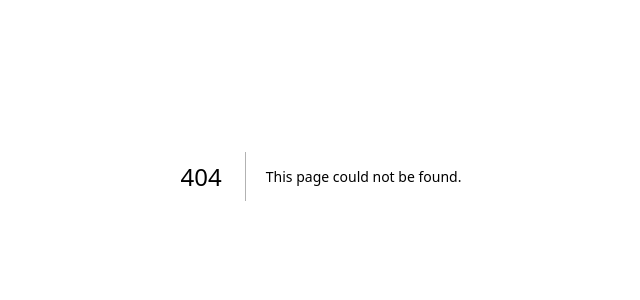
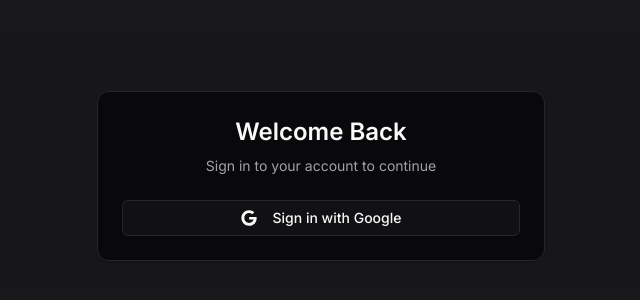
Before and after one commit to Barthmossr/finance-app, a Next.js app: page /login in a window 1280 px wide. Before the commit this address had no page. Shown: the part 224-524 px from the top of the page, without its empty margins (319-959 px from the left). Built offline with nearby package versions, Linux system fonts and the light colour scheme; no server answers.

Commit message:
feat: add login page

```diff
--- /dev/null
+++ b/src/app/login/page.tsx
@@ -0,0 +1,78 @@
+'use client'
+
+import { useState } from 'react'
+
+import { Loader2 } from 'lucide-react'
+
+import { Button } from '@/components/ui/button'
+import {
+  Card,
+  CardContent,
+  CardDescription,
+  CardHeader,
+  CardTitle,
+} from '@/components/ui/card'
+import { createClient } from '@/lib/supabase'
+
+function LoginPage() {
+  const [isLoading, setIsLoading] = useState(false)
+  const supabase = createClient()
+
+  const handleLogin = async () => {
+    setIsLoading(true)
+    try {
+      await supabase.auth.signInWithOAuth({
+        provider: 'google',
+        options: {
+          redirectTo: `${window.location.origin}/auth/callback`,
+        },
+      })
+    } catch (error) {
+      console.error('Login failed:', error)
+    } finally {
+      setIsLoading(false)
+    }
+  }
+
+  return (
+    <div className="flex min-h-screen items-center justify-center bg-muted/50 p-4">
+      <Card className="w-full max-w-md">
+        <CardHeader className="text-center">
+          <CardTitle className="text-2xl">Welcome Back</CardTitle>
+          <CardDescription>Sign in to your account to continue</CardDescription>
+        </CardHeader>
+        <CardContent>
+          <Button
+            variant="outline"
+            className="w-full"
+            onClick={handleLogin}
+            disabled={isLoading}
+          >
+            {isLoading ? (
+              <Loader2 className="mr-2 h-4 w-4 animate-spin" />
+            ) : (
+              <svg
+                className="mr-2 h-4 w-4"
+                aria-hidden="true"
+                focusable="false"
+                data-prefix="fab"
+                data-icon="google"
+                role="img"
+                xmlns="http://www.w3.org/2000/svg"
+                viewBox="0 0 488 512"
+              >
+                <path
+                  fill="currentColor"
+                  d="M488 261.8C488 403.3 391.1 504 248 504 110.8 504 0 393.2 0 256S110.8 8 248 8c66.8 0 123 24.5 166.3 64.9l-67.5 64.9C258.5 52.6 94.3 116.6 94.3 256c0 86.5 69.1 156.6 153.7 156.6 98.2 0 135-70.4 140.8-106.9H248v-85.3h236.1c2.3 12.7 3.9 24.9 3.9 41.4z"
+                ></path>
+              </svg>
+            )}
+            Sign in with Google
+          </Button>
+        </CardContent>
+      </Card>
+    </div>
+  )
+}
+
+export { LoginPage as default }
--- /dev/null
+++ b/src/components/auth-provider.tsx
@@ -0,0 +1,52 @@
+'use client'
+
+import { createContext, useContext, useEffect, useState } from 'react'
+
+import { Session, User } from '@supabase/supabase-js'
+
+import { createClient } from '@/lib/supabase'
+
+interface AuthContextType {
+  user: User | null
+  session: Session | null
+  isLoading: boolean
+}
+
+const AuthContext = createContext<AuthContextType | undefined>(undefined)
+
+function AuthProvider({ children }: { children: React.ReactNode }) {
+  const [user, setUser] = useState<User | null>(null)
+  const [session, setSession] = useState<Session | null>(null)
+  const [isLoading, setIsLoading] = useState(true)
+  const [supabase] = useState(() => createClient())
+
+  useEffect(() => {
+    const {
+      data: { subscription },
+    } = supabase.auth.onAuthStateChange((event, session) => {
+      setSession(session)
+      setUser(session?.user ?? null)
+      setIsLoading(false)
+    })
+
+    return () => {
+      subscription.unsubscribe()
+    }
+  }, [supabase])
+
+  return (
+    <AuthContext.Provider value={{ user, session, isLoading }}>
+      {children}
+    </AuthContext.Provider>
+  )
+}
+
+const useAuth = () => {
+  const context = useContext(AuthContext)
+  if (context === undefined) {
+    throw new Error('useAuth must be used within an AuthProvider')
+  }
+  return context
+}
+
+export { AuthProvider, useAuth }
--- /dev/null
+++ b/src/components/theme-toggle.tsx
@@ -0,0 +1,42 @@
+'use client'
+
+import { useTheme } from 'next-themes'
+
+import { Moon, Sun } from 'lucide-react'
+
+import { Button } from '@/components/ui/button'
+import {
+  DropdownMenu,
+  DropdownMenuContent,
+  DropdownMenuItem,
+  DropdownMenuTrigger,
+} from '@/components/ui/dropdown-menu'
+
+function ThemeToggle() {
+  const { setTheme } = useTheme()
+
+  return (
+    <DropdownMenu>
+      <DropdownMenuTrigger asChild>
+        <Button variant="outline" size="icon">
+          <Sun className="h-[1.2rem] w-[1.2rem] rotate-0 scale-100 transition-all dark:-rotate-90 dark:scale-0" />
+          <Moon className="absolute h-[1.2rem] w-[1.2rem] rotate-90 scale-0 transition-all dark:rotate-0 dark:scale-100" />
+          <span className="sr-only">Toggle theme</span>
+        </Button>
+      </DropdownMenuTrigger>
+      <DropdownMenuContent align="end">
+        <DropdownMenuItem onClick={() => setTheme('light')}>
+          Light
+        </DropdownMenuItem>
+        <DropdownMenuItem onClick={() => setTheme('dark')}>
+          Dark
+        </DropdownMenuItem>
+        <DropdownMenuItem onClick={() => setTheme('system')}>
+          System
+        </DropdownMenuItem>
+      </DropdownMenuContent>
+    </DropdownMenu>
+  )
+}
+
+export { ThemeToggle }
```
